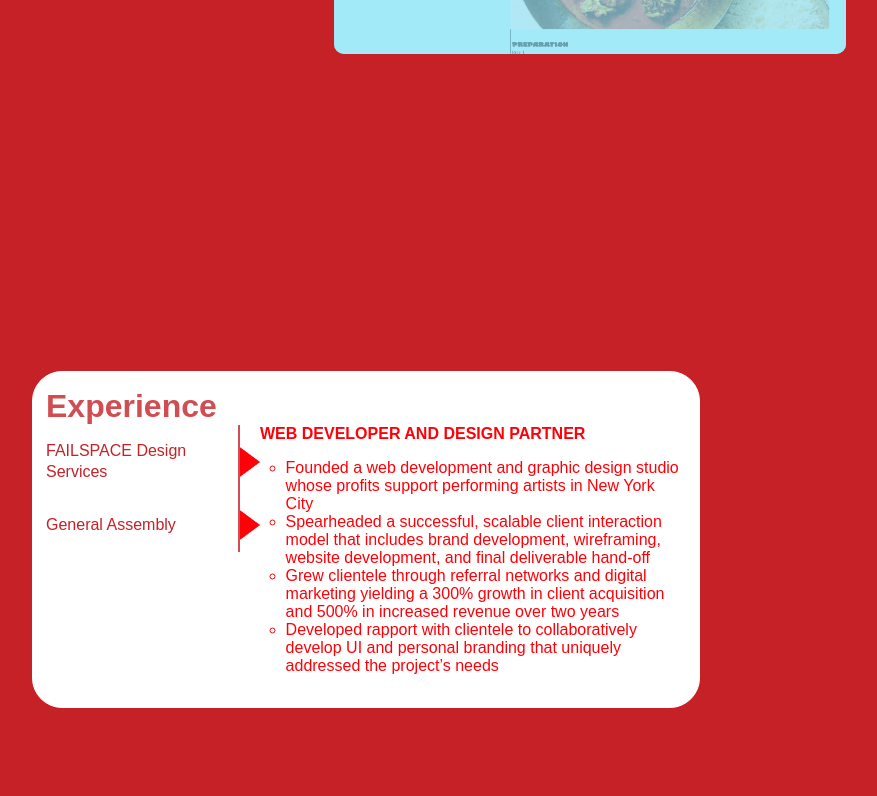
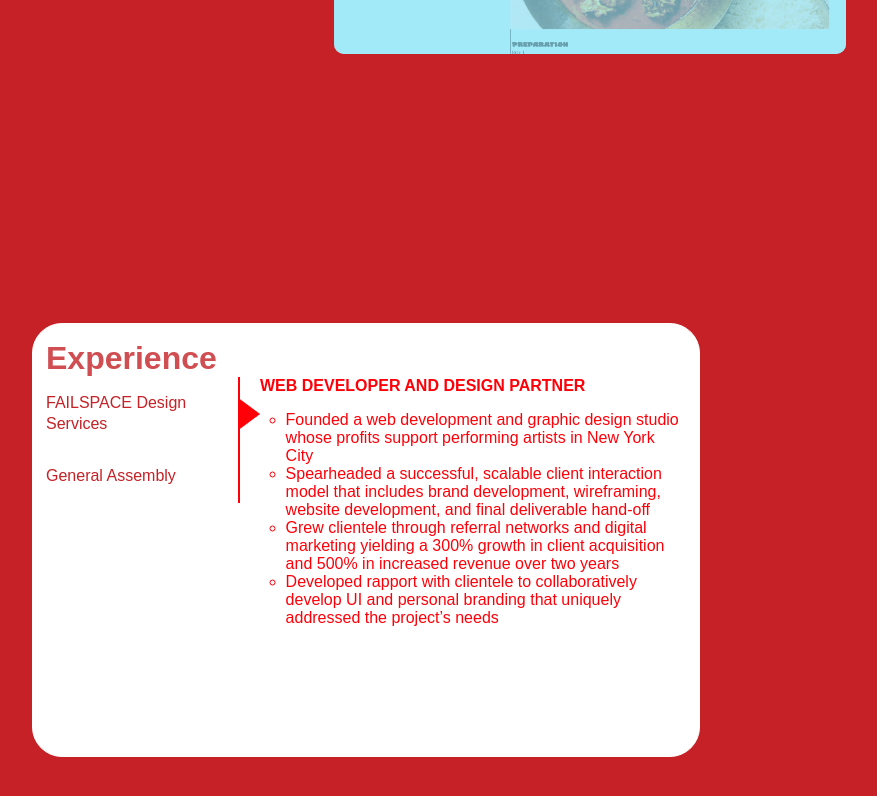
Before and after one commit to ampersand-paris/ampersand-paris-website, a React (Create React App) app: page /about in a window 1280 px wide. Shown: the part 4743-5539 px from the top of the page, without its empty margins (274-1151 px from the left). Built offline with nearby package versions, Linux system fonts and the light colour scheme; the HTML template or start-up script is replaced by a standard one; a web font is replaced by a local one.

Commit message:
experience final

```diff
--- a/src/Portfolio/Components/Experience.js
+++ b/src/Portfolio/Components/Experience.js
@@ -1,34 +1,84 @@
 /* === React Elements === */
 import React from "react";
+import { useState } from "react";
 
-import FSDS from "./FSDS"
+import FSDS from "./FSDS";
+import GA from "./GA";
+
 const Experience = () => {
+
+    const [failspace, setFailspace] = useState('flex')
+    const [generalAssembly, setGeneralAssembly] = useState('none')
+    const [arrowTop, setArrowTop] = useState('flex')
+    const [arrowBottom, setArrowBottom] = useState('none')
+
+    const toggleFSDS = () => {
+        setGeneralAssembly('none')
+        setFailspace('flex')
+        setArrowTop('flex')
+        setArrowBottom('none')
+    }
+
+    const toggleGA = () => {
+        setFailspace('none')
+        setGeneralAssembly('flex')
+        setArrowTop('none')
+        setArrowBottom('flex')
+    }
+
+    const topArrow = () => {
+        if(arrowTop === 'flex') {
+            setArrowTop('flex')
+            setArrowBottom('none')
+        } else if (arrowTop === 'none') {
+            setArrowTop('flex')
+        }
+    }
+
+    const bottomArrow = () => {
+        if(arrowBottom === 'flex' && arrowTop === 'none') {
+            setArrowBottom('flex')
+            setArrowTop('none')
+        } else if (arrowBottom === 'none' && arrowTop === 'flex') {
+            setArrowBottom('flex')
+        }
+    }
+
+    const arrowTopHover = {
+        display: arrowTop
+    }
+
+    const arrowBottomHover = {
+        display: arrowBottom
+    }
 
     return (
         <div class="stnd-padding full-height flex column al-center just-center bg-bright-red">
-	    <div class="white-border border-radius text-padding text-width bg-white">
+	    <div class="white-border border-radius text-padding text-width bg-white experience-height">
             <h1 className="bright-red sub-title opacity-80 no-space">Experience</h1>
             <div className="flex w-one-hundred">
                 <div className="flex column">
                     <div className="flex">
-                        <div className="border-right tab-padding twenty tab">
+                        <div  onClick={toggleFSDS} className="border-right tab-padding twenty tab">
                             <p className="no-margin">FAILSPACE Design Services</p>
                         </div>
-                        <div className="flex al-center">
+                        <div style={arrowTopHover} className="flex al-center">
                             <img className="triangle" src="./Images/Triangle.png" />
                         </div>
                     </div>
                     <div className="flex">
-                        <div className="border-right tab-padding twenty tab">
+                        <div onClick={toggleGA}
+                            className="border-right tab-padding twenty tab">
                             <p className="no-margin">General Assembly</p>
                         </div>
-                        <div className="flex al-center">
+                        <div style={arrowBottomHover} className="flex al-center">
                             <img className="triangle" src="./Images/Triangle.png" />
                         </div>
                     </div>
                 </div>
                 <div className="experience-width">
-                    <FSDS />
+                    <FSDS active={failspace}/>
+                    <GA active={generalAssembly}/>
                 </div>
             </div>
         </div>
--- a/src/Portfolio/Components/FSDS.js
+++ b/src/Portfolio/Components/FSDS.js
@@ -1,9 +1,13 @@
 import React from "react";
 
-const FSDS = () => {
+const FSDS = (props) => {
+
+    const contentStyles = {
+        display: props.active
+    }
 
     return (
-    <div>
+    <div style={contentStyles} className="column">
         <h3 className="vermillion">Web Developer and Design Partner</h3>
         <ul>
             <li className="vermillion">Founded a web development and graphic design studio whose profits support performing artists in New York City</li>
--- /dev/null
+++ b/src/Portfolio/Components/GA.js
@@ -0,0 +1,19 @@
+import React from "react";
+
+const GA = (props) => {
+
+    const contentStyles = {
+        display: props.active
+    }
+
+    return (
+    <div style={contentStyles} className="column">
+        <h3 className="vermillion">Software Engineer Immersive</h3>
+        <ul>
+            <li className="vermillion">Full-stack software engineering immersive student in an intensive, twelve-week, 450+ hour program focused on product development fundamentals, object-oriented programming, MVC frameworks, data modeling, and team collaboration strategies. Developed a portfolio of individual and group projects.</li>
+        </ul>
+    </div>
+    )
+}
+
+export default GA;
--- a/src/index.css
+++ b/src/index.css
@@ -54,7 +54,7 @@
 }
 
 .border-right {
-  border-right: 2px solid var(--bright-red-op);
+  border-right: 2px solid var(--vermillion);
 }
 
 /* ====== FONTS ====== */
@@ -403,7 +403,7 @@ body {
 /* ====== EXPERIENCE ====== */
 
 .tab:hover {
-  border-right: 2px solid var(--vermillion)
+  border-right: 2px solid var(--light-blue)
 }
 
 .triangle {
@@ -414,3 +414,7 @@ body {
 .experience-width {
   width: calc();
 }
+
+.experience-height {
+  min-height: 50vH;
+}
```
